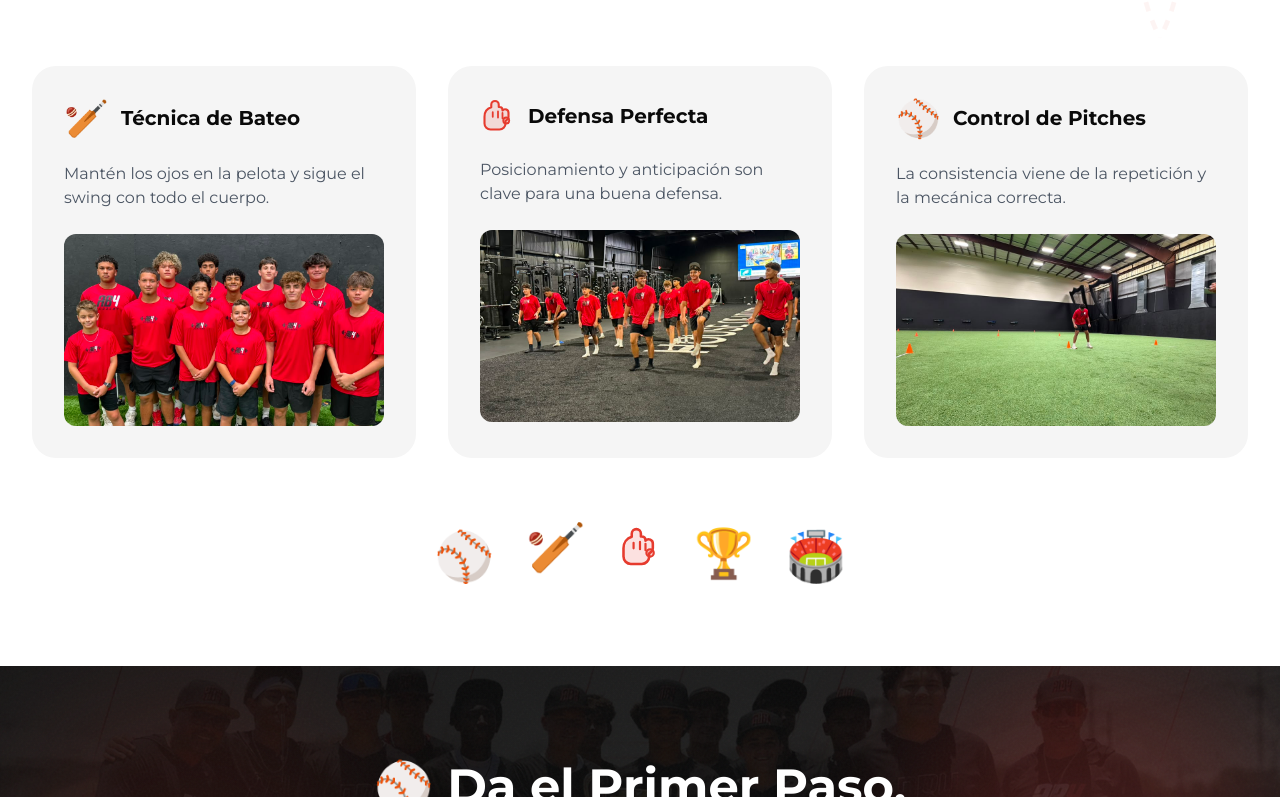
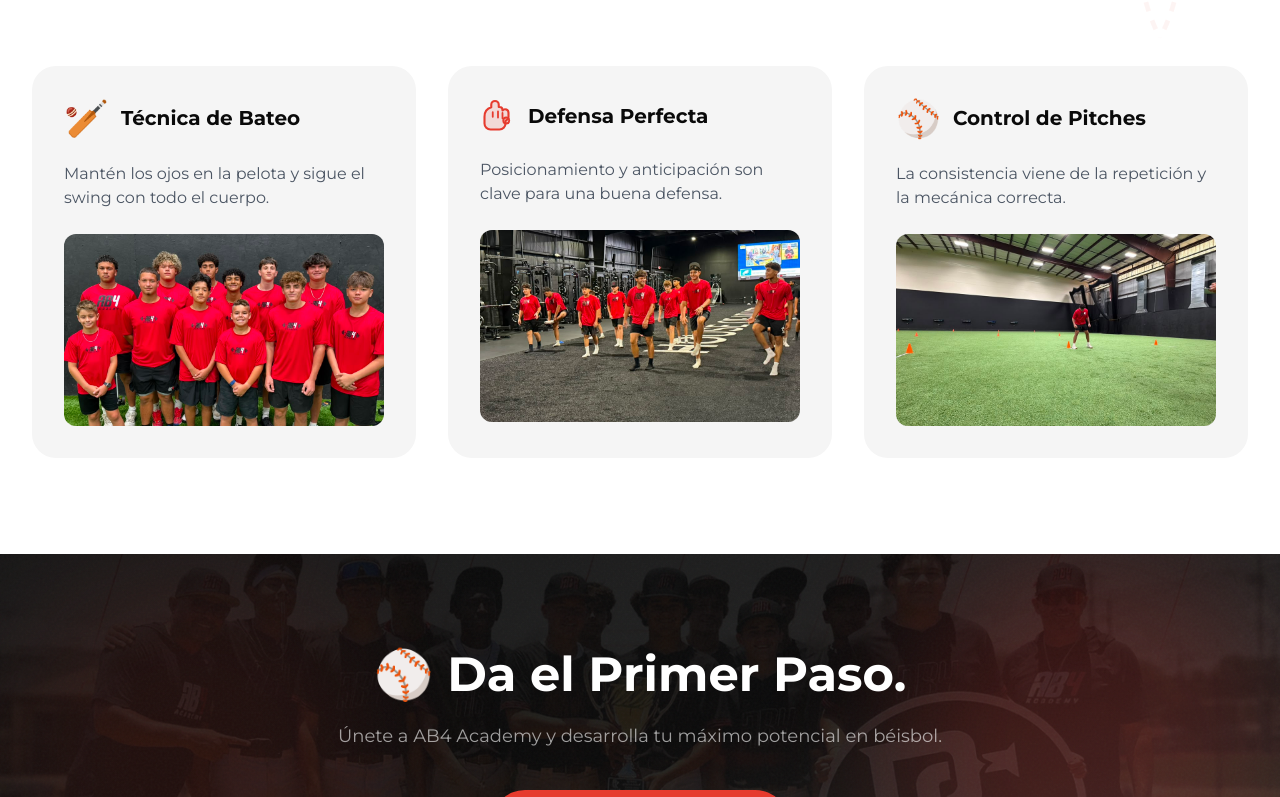
Before and after one commit to rfusco22/AB4-Landing-Page, a Next.js app: page / in a window 1280 px wide. Shown: the part 11203-12000 px from the top of the page. Built offline with nearby package versions, Linux system fonts and the light colour scheme.

Commit message:
Remove the bouncing emoji row from Baseball Tips
Client asked to drop the row of animated baseball/bat/glove/trophy/
stadium emoji beneath the tip cards.

```diff
--- a/app/page.tsx
+++ b/app/page.tsx
@@ -1787,42 +1787,6 @@ function BaseballTips() {
           ))}
         </div>
 
-        {/* Fun baseball emojis row */}
-        <AnimatedSection className="mt-12 sm:mt-16">
-          <div className="flex justify-center gap-6 sm:gap-8 text-4xl sm:text-5xl">
-            <motion.span
-              animate={{ y: [-10, 10, -10] }}
-              transition={{ duration: 2, repeat: Infinity, ease: "easeInOut" }}
-            >
-              ⚾
-            </motion.span>
-            <motion.span
-              animate={{ y: [10, -10, 10] }}
-              transition={{ duration: 2.5, repeat: Infinity, ease: "easeInOut" }}
-            >
-              🏏
-            </motion.span>
-            <motion.span
-              animate={{ y: [-10, 10, -10] }}
-              transition={{ duration: 3, repeat: Infinity, ease: "easeInOut" }}
-              className="text-brand-red inline-flex"
-            >
-              <GloveIcon className="w-9 h-9 sm:w-11 sm:h-11" />
-            </motion.span>
-            <motion.span
-              animate={{ y: [10, -10, 10] }}
-              transition={{ duration: 2.2, repeat: Infinity, ease: "easeInOut" }}
-            >
-              🏆
-            </motion.span>
-            <motion.span
-              animate={{ y: [-10, 10, -10] }}
-              transition={{ duration: 2.8, repeat: Infinity, ease: "easeInOut" }}
-            >
-              🏟️
-            </motion.span>
-          </div>
-        </AnimatedSection>
       </div>
     </section>
   );
```
